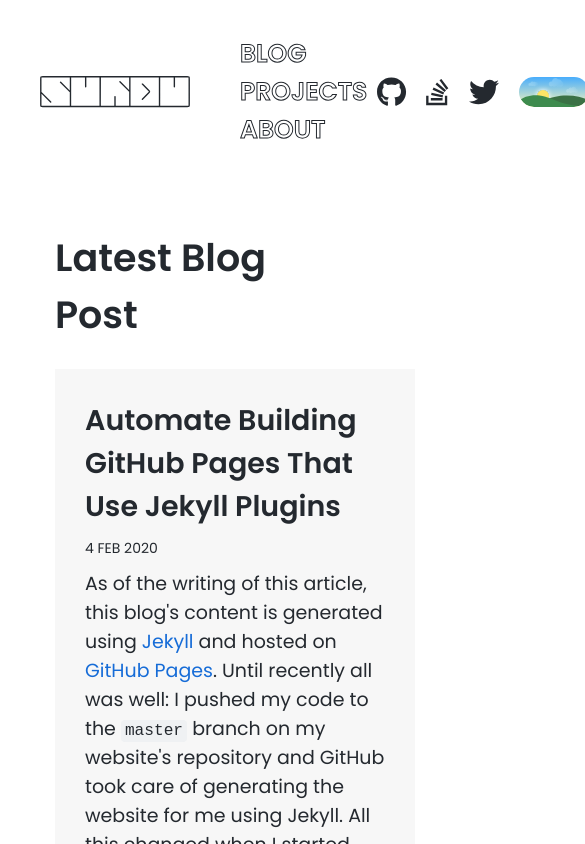
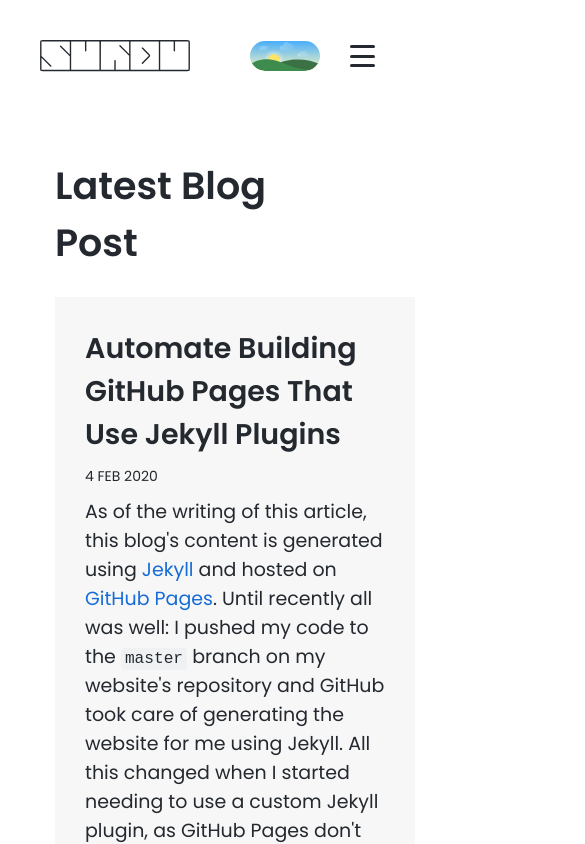
Before and after one commit to surdu/surdu.me, a Next.js app: page / in a window 390 px wide. Shown: the top 844 px of the page, 585 px wide, since content can reach past the window. Built offline with nearby package versions, Linux system fonts and the light colour scheme.

Commit message:
Initial work on mobile layout

```diff
--- /dev/null
+++ b/components/layout/Header/Burger/Burger.module.scss
@@ -0,0 +1,43 @@
+@use "~/styles/theme";
+
+.button {
+  padding: 1rem;
+  background: none;
+  border: none;
+  cursor: pointer;
+  z-index: 1000;
+
+  @media (min-width: theme.$breakpont-mobile) {
+    display: none;
+  }
+}
+
+.burger {
+  position: relative;
+  width: 2.5rem;
+  height: 2.2rem;
+
+  &::before,
+  &::after {
+    content: " ";
+  }
+}
+
+.middle,
+.burger::before,
+.burger::after {
+  position: absolute;
+  left: 0;
+  right: 0;
+  height: 0.3rem;
+  background-color: var(--text-color);
+  border-radius: 0.15rem;
+}
+
+.middle {
+  top: calc(50% - 0.15rem);
+}
+
+.burger::after {
+  bottom: 0;
+}
--- /dev/null
+++ b/components/layout/Header/Burger/Burger.tsx
@@ -0,0 +1,22 @@
+import clsx from "clsx";
+import styles from "./Burger.module.scss";
+
+interface BurgerProps {
+  open: boolean;
+  onClick: () => void;
+}
+
+export default function Burger(props: BurgerProps) {
+  const { open, onClick } = props;
+
+  return (
+    <button
+      className={clsx(styles.button, { [styles.open]: open })}
+      onClick={onClick}
+    >
+      <div className={styles.burger}>
+        <div className={styles.middle}></div>
+      </div>
+    </button>
+  );
+}
--- a/components/layout/Header/Header.module.scss
+++ b/components/layout/Header/Header.module.scss
@@ -1,4 +1,5 @@
 @use "~/styles/vars";
+@use "~/styles/theme";
 
 .header {
   display: flex;
@@ -37,13 +38,9 @@
   gap: 2rem;
 }
 
-.socialIcon {
-  height: 3rem;
-  color: var(--text-color);
-  transition: color 0.5;
-  vertical-align: middle;
 
-  &:hover {
-    color: var(--link-color);
+@media (max-width: theme.$breakpont-mobile) {
+  .socialIcons {
+    display: none;
   }
 }
--- a/components/layout/Header/Header.tsx
+++ b/components/layout/Header/Header.tsx
@@ -1,17 +1,27 @@
+import { useEffect, useState } from "react";
 import Link from "next/link";
-import { FontAwesomeIcon } from "@fortawesome/react-fontawesome";
-import {
-  faGithub,
-  faTwitter,
-  faStackOverflow,
-} from "@fortawesome/free-brands-svg-icons";
 
 import ThemeToggle from "~/components/ThemeToggle/ThemeToggle";
 import styles from "./Header.module.scss";
 import Menu from "~/components/Layout/Header/Menu/Menu";
 import Logo from "./logo.svg";
+import Social from "~/components/Layout/Header/Social/Social";
+import Burger from "~/components/Layout/Header/Burger/Burger";
 
 export default function Header() {
+  const [showMenu, setShowMenu] = useState(false);
+
+  useEffect(
+    function updateBodyClasses() {
+      if (showMenu) {
+        document.body.classList.add("menuShown");
+      } else {
+        document.body.classList.remove("menuShown");
+      }
+    },
+    [showMenu]
+  );
+
   return (
     <header className={styles.header} aria-label="Page header">
       <Link href="/">
@@ -19,27 +29,11 @@ export default function Header() {
           <Logo className={styles.logo} aria-label="Surdu's Logo" />
         </a>
       </Link>
-      <Menu />
-      <div className={styles.rightWrap} aria-label="">
-        <Link href="https://github.com/surdu">
-          <a aria-label="My GitHub page">
-            <FontAwesomeIcon icon={faGithub} className={styles.socialIcon} />
-          </a>
-        </Link>
-        <Link href="https://stackoverflow.com/users/460750/nicu-surdu">
-          <a aria-label="My StackOverflow page">
-            <FontAwesomeIcon
-              icon={faStackOverflow}
-              className={styles.socialIcon}
-            />
-          </a>
-        </Link>
-        <Link href="https://twitter.com/surdume">
-          <a aria-label="My Twitter page">
-            <FontAwesomeIcon icon={faTwitter} className={styles.socialIcon} />
-          </a>
-        </Link>
+      <Menu open={showMenu} />
+      <div className={styles.rightWrap}>
+        <Social className={styles.socialIcons} />
         <ThemeToggle />
+        <Burger onClick={() => setShowMenu(!showMenu)} open={showMenu} />
       </div>
     </header>
   );
--- a/components/layout/Header/Menu/Menu.module.scss
+++ b/components/layout/Header/Menu/Menu.module.scss
@@ -1,5 +1,10 @@
+@use "~/styles/theme";
+@use "~/styles/vars";
+
+$menuWidth: 20rem;
+
 .nav {
-  ol {
+  ul {
     list-style: none;
     margin: 0;
 
@@ -43,3 +48,61 @@
     }
   }
 }
+
+.social {
+  position: absolute;
+  left: 0;
+  right: 0;
+  bottom: 3rem;
+  display: flex;
+  justify-content: center;
+  gap: 1em;
+}
+
+@media (max-width: theme.$breakpont-mobile) {
+  .nav {
+    position: fixed;
+    top: 0;
+    right: 0;
+    bottom: 0;
+    left: 0;
+    z-index: 999;
+    background-color: rgba(0, 0, 0, 0.5);
+    overflow: hidden;
+
+    transition: transform 0s;
+    transition-delay: vars.$transitionDuration;
+
+    transform: translateY(-100vh);
+
+
+    .wrap {
+      position: absolute;
+      top: 0;
+      right: 0;
+      bottom: 0;
+      width: $menuWidth;
+      background-color: var(--background-color);
+      text-align: right;
+      padding-top: 10rem;
+      padding-right: 4rem;
+      transform: translateX(calc($menuWidth + (4rem * 2)));
+      transition: transform vars.$transitionDuration;
+    }
+
+    &.open {
+      transform: translateY(0);
+      transition: none;
+
+      .wrap {
+        transform: translateX(0);
+      }
+    }
+  }
+}
+
+@media (min-width: theme.$breakpont-mobile) {
+  .social {
+    display: none;
+  }
+}
--- a/components/layout/Header/Menu/Menu.tsx
+++ b/components/layout/Header/Menu/Menu.tsx
@@ -1,6 +1,8 @@
 import Link from "next/link";
 import { useRouter } from "next/router";
 import clsx from "clsx";
+
+import Social from "~/components/Layout/Header/Social/Social";
 
 import styles from "./Menu.module.scss";
 
@@ -10,14 +12,23 @@ enum Page {
   ABOUT,
 }
 
-export default function Menu() {
+interface MenuProps {
+  open: boolean;
+}
+
+export default function Menu(props: MenuProps) {
+  const { open } = props;
   const router = useRouter();
 
   const activeItem = getActiveMenuItem(router.pathname);
 
   return (
-    <nav className={styles.nav} aria-label="Main menu">
-      <ol>
+    <nav
+      className={clsx(styles.nav, { [styles.open]: open })}
+      aria-label="Main menu"
+    >
+      <div className={styles.wrap}>
+        <ul>
           <li>
             <Link href="/blog">
               <a
@@ -55,7 +66,11 @@ export default function Menu() {
               </a>
             </Link>
           </li>
-      </ol>
+        </ul>
+        <div className={styles.social}>
+          <Social />
+        </div>
+      </div>
     </nav>
   );
 }
--- /dev/null
+++ b/components/layout/Header/Social/Social.module.scss
@@ -0,0 +1,10 @@
+.socialIcon {
+  height: 3rem;
+  color: var(--text-color);
+  transition: color 0.5;
+  vertical-align: middle;
+
+  &:hover {
+    color: var(--link-color);
+  }
+}
--- /dev/null
+++ b/components/layout/Header/Social/Social.tsx
@@ -0,0 +1,47 @@
+import { FontAwesomeIcon } from "@fortawesome/react-fontawesome";
+import {
+  faGithub,
+  faTwitter,
+  faStackOverflow,
+} from "@fortawesome/free-brands-svg-icons";
+import Link from "next/link";
+import clsx from "clsx";
+
+import styles from "./Social.module.scss";
+
+interface SocialProps {
+  className?: string;
+}
+
+export default function Social(props: SocialProps) {
+  const { className } = props;
+
+  return (
+    <>
+      <Link href="https://github.com/surdu">
+        <a aria-label="My GitHub page">
+          <FontAwesomeIcon
+            icon={faGithub}
+            className={clsx(styles.socialIcon, className)}
+          />
+        </a>
+      </Link>
+      <Link href="https://stackoverflow.com/users/460750/nicu-surdu">
+        <a aria-label="My StackOverflow page">
+          <FontAwesomeIcon
+            icon={faStackOverflow}
+            className={clsx(styles.socialIcon, className)}
+          />
+        </a>
+      </Link>
+      <Link href="https://twitter.com/surdume">
+        <a aria-label="My Twitter page">
+          <FontAwesomeIcon
+            icon={faTwitter}
+            className={clsx(styles.socialIcon, className)}
+          />
+        </a>
+      </Link>
+    </>
+  );
+}
--- a/styles/globals.scss
+++ b/styles/globals.scss
@@ -22,6 +22,10 @@ html {
 body {
   font-size: 1.9rem;
   padding: vars.$pagePadding;
+
+  &.menuShown {
+    overflow: hidden;
+  }
 }
 
 html,
--- a/styles/theme.scss
+++ b/styles/theme.scss
@@ -1,3 +1,5 @@
+$breakpont-mobile: 900px;
+
 .light-theme {
   --text-color: #24292F;
   --background-color: #fff;
```
Lines whose indentation alone changed are shown as unchanged.
